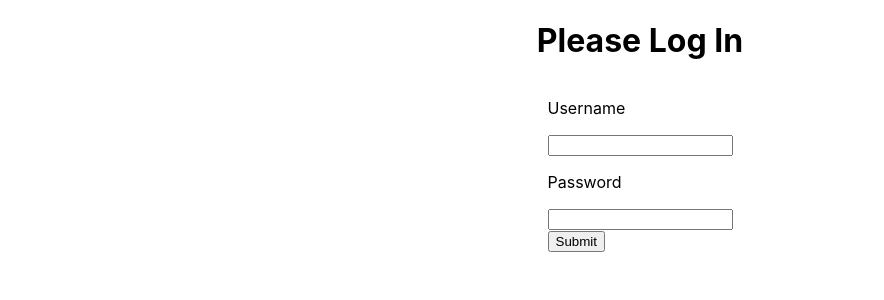
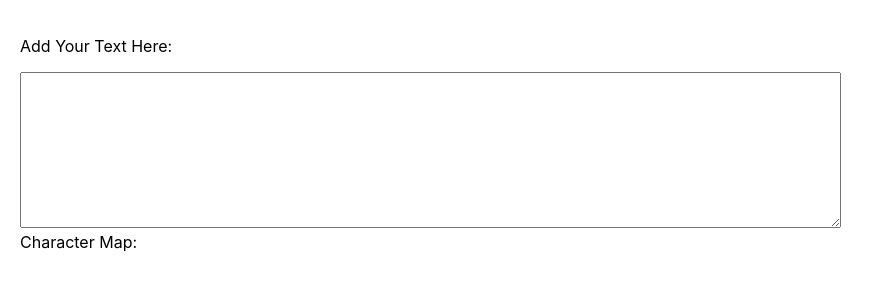
Before and after one commit to TheMohdSuhail/ReactLearning, a React (Create React App) app in the folder learn/: page / in a window 1280 px wide. Shown: the top 300 px of the page, without its empty margins (0-884 px from the left). Built offline with nearby package versions, Linux system fonts and the light colour scheme.

Commit message:
Building a Text Analyzer

```diff
--- a/learn/src/components/App/App.js
+++ b/learn/src/components/App/App.js
@@ -1,5 +1,5 @@
-import React,{useState} from 'react';
-import { BrowserRouter, Link, Route, Routes } from 'react-router-dom';
+import React, { useState } from 'react';
+// import { BrowserRouter, Link, Route, Routes } from 'react-router-dom';
 // import React, {lazy, Suspense,useEffect,useReducer,useRef, useState} from 'react';
 // import Instructions from '../Instructions/Instructions.js';
 // import AnimalCard from '../AnimalCard/AnimalCard.js';
@@ -12,6 +12,7 @@ import Dashboard from '../Dashboard/Dashboard';
 import Preferences from '../Preferences/Preferences';
 import Login from '../Login/Login';
 import useToken from './useToken';
+import CharacterMap from '../CharacterMap/CharacterMap';
 
 // import Product from '../Product/Product.js';
 // import Navigation from '../Navigation/Navivation.js';
@@ -145,11 +146,14 @@ function App() {
   //   return <Login setToken={setToken} />
   //  }
 
-  const {token, setToken} = useToken();
+  // const { token, setToken } = useToken();
 
-  if (!token) {
-    return <Login setToken={setToken} />;
-  }
+  // if (!token) {
+  //   return <Login setToken={setToken} />;
+  // }
+
+  const [text,setText] = useState('');
+
   return (
 
     // <div className="container">
@@ -262,14 +266,26 @@ function App() {
         </Routes>
       </BrowserRouter> */}
 
-      <h1>Application</h1>
+      {/* <h1>Application</h1>
       <BrowserRouter>
       <Routes>
           <Route path="/dashboard" element={<Dashboard />} />
           <Route path="/preferences" element={<Preferences />} />
         </Routes>
-      </BrowserRouter>
+      </BrowserRouter> */}
 
+      <label htmlFor="text">
+        <p>Add Your Text Here:</p>
+        <textarea
+          id="text"
+          name="text"
+          rows="10"
+          cols="100"
+          onChange={event => setText(event.target.value)}
+        >
+        </textarea>
+      </label>
+        <CharacterMap text={text} />
     </div>
   )
 }
--- a/learn/src/components/CharacterMap/CharacterMap.js
+++ b/learn/src/components/CharacterMap/CharacterMap.js
@@ -1,33 +1,69 @@
-import React, { useContext } from 'react'
+// import React, { useContext } from 'react'
+// import PropTypes from 'prop-types';
+// import { TextContext } from "../DebugTutorial/DebugTutorial";
+
+// function itemize(text) {
+//     const letters = text.split('')
+//         .filter(l => l !== ' ')
+//         .reduce((collection, item) => {
+//             const letter = item.toLowerCase();
+//             return {
+//                 ...collection,
+//                 [letter]: (collection[letter] || 0) + 1
+//             }
+
+//         }, {})
+//     return Object.entries(letters)
+//         .sort((a, b) => b[1] - a[1]);
+// }
+
+
+// export default function CharacterMap({ show }) {
+//     const text = useContext(TextContext);
+
+//     if (!show) {
+//         return null;
+
+//     }
+//     return (
+//         <div>
+//             Character Map:{itemize(text).map(character => (
+//                 <div key={character[0]}>
+//                     {character[0]}: {character[1]}
+//                 </div>
+//             ))}
+//         </div>
+//     )
+// }
+
+// CharacterMap.propTypes = {
+//     show: PropTypes.bool.isRequired
+// }
+
+
+
+import React from "react";
 import PropTypes from 'prop-types';
-import { TextContext } from "../DebugTutorial/DebugTutorial";
 
-function itemize(text) {
+function itemize(text){
     const letters = text.split('')
     .filter(l => l !== ' ')
-        .reduce((collection, item) => {
+    .reduce((collection, item) =>{
         const letter = item.toLowerCase();
         return {
             ...collection,
             [letter]: (collection[letter] || 0) + 1
         }
-
-        }, {})
+    },{})
     return Object.entries(letters)
-        .sort((a, b) => b[1] - a[1]);
+    .sort((a,b) => b[1] - a[1]);
 }
 
-
-export default function CharacterMap({ show }) {
-    const text = useContext(TextContext);
-
-    if (!show) {
-        return null;
-
-    }
-    return (
+export default function CharacterMap({text}){
+    return(
         <div>
-            Character Map:{itemize(text).map(character => (
+            Character Map:
+            {itemize(text).map(character => (
                 <div key={character[0]}>
                     {character[0]}: {character[1]}
                 </div>
@@ -36,6 +72,6 @@ export default function CharacterMap({ show }) {
     )
 }
 
-CharacterMap.propTypes = {
-    show: PropTypes.bool.isRequired
+CharacterMap.protoTypes= {
+    text:PropTypes.string.isRequired
 }
```
Also changed, not shown: 1 other file (tests, documents, lock files or other folders). Lines whose indentation alone changed are shown as unchanged.
